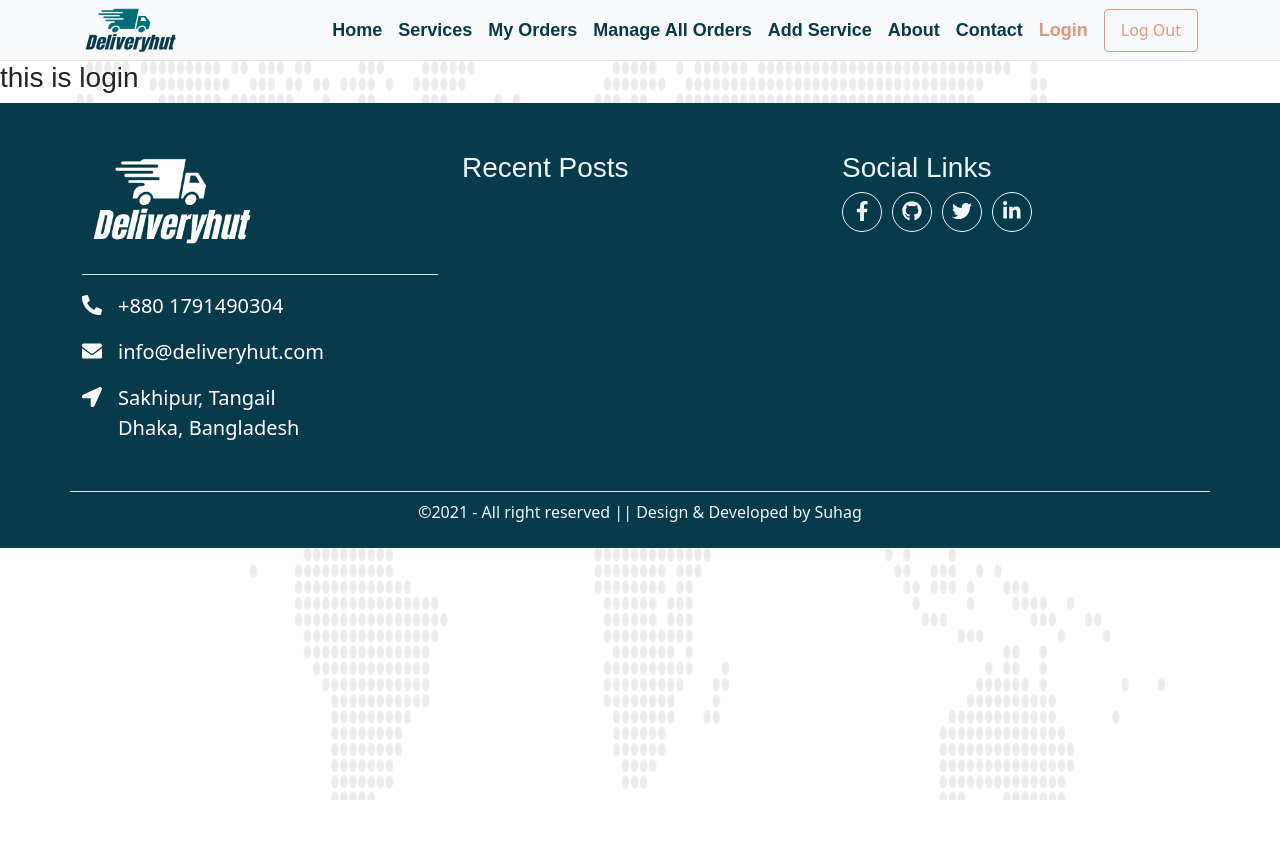
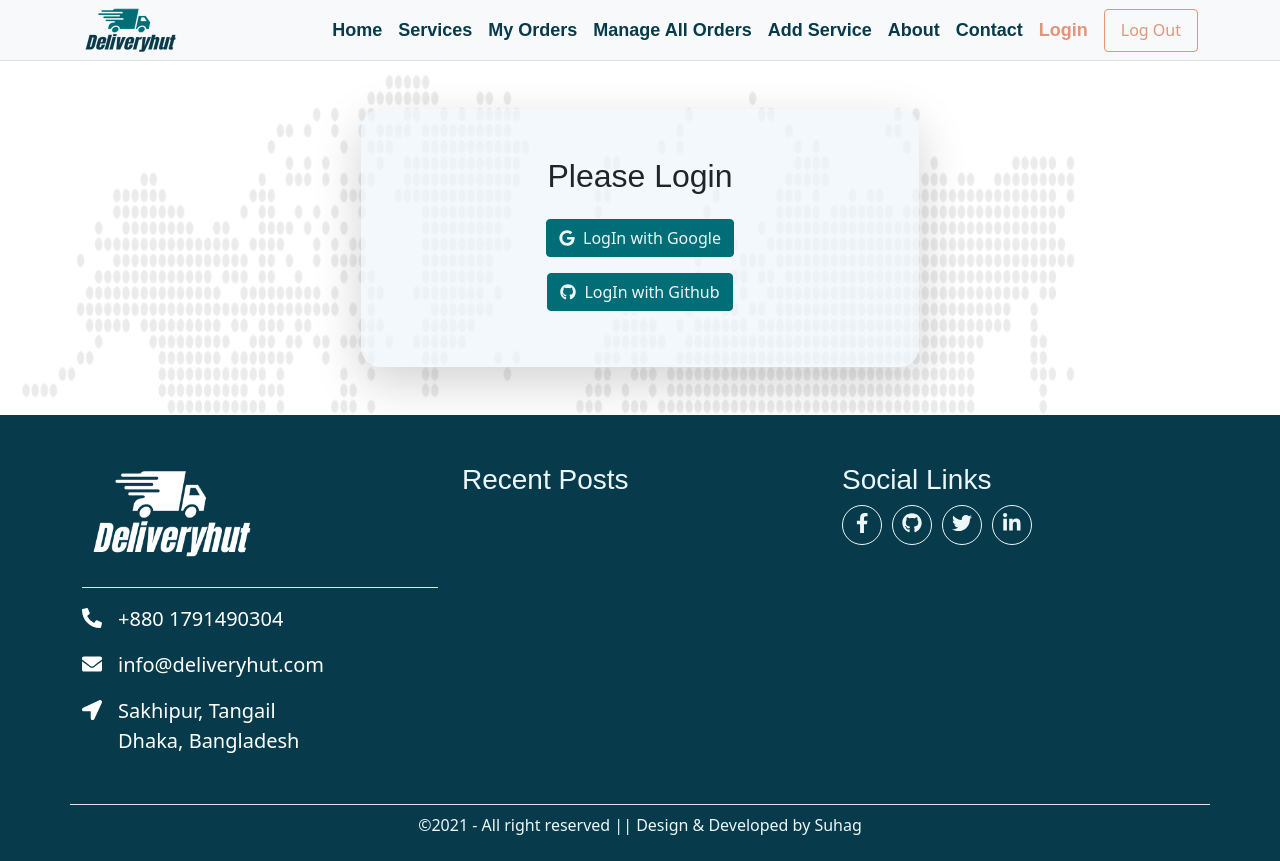
Before and after one commit to suhag-alamin/deliveryhut-client, a React (Create React App) app: page /login in a window 1280 px wide. Before the commit the page ends 800 px from the top, so only its background shows below. Built offline with nearby package versions, Linux system fonts and the light colour scheme.

Commit message:
login design

```diff
--- a/src/components/Pages/Login/Login.css
+++ b/src/components/Pages/Login/Login.css
@@ -0,0 +1,4 @@
+.login-section {
+  background: rgba(237, 246, 249, 0.7);
+  border-radius: 20px;
+}
--- a/src/components/Pages/Login/Login.js
+++ b/src/components/Pages/Login/Login.js
@@ -1,13 +1,38 @@
 import React from "react";
+import { Button, Container } from "react-bootstrap";
 import useDocumentTitle from "../../../hooks/useDocumentTitle";
 import "./Login.css";
+import { FontAwesomeIcon } from "@fortawesome/react-fontawesome";
+import { faGoogle, faGithub } from "@fortawesome/free-brands-svg-icons";
 
 const Login = () => {
   useDocumentTitle("Login");
   return (
-    <div>
-      <h3>this is login</h3>
-    </div>
+    <>
+      <Container className="py-5">
+        <div className="shadow-lg p-5 w-50 mx-auto login-section">
+          <h3 className="text-center fs-2 mb-2">Please Login</h3>
+          <div className="social-login mt-3 text-center">
+            <div>
+              <Button className="deliveryhut-btn m-2" variant="">
+                <span className="me-2">
+                  <FontAwesomeIcon icon={faGoogle} />
+                </span>
+                LogIn with Google
+              </Button>
+            </div>
+            <div>
+              <Button className="deliveryhut-btn m-2" variant="">
+                <span className="me-2">
+                  <FontAwesomeIcon icon={faGithub} />
+                </span>
+                LogIn with Github
+              </Button>
+            </div>
+          </div>
+        </div>
+      </Container>
+    </>
   );
 };
 
```
